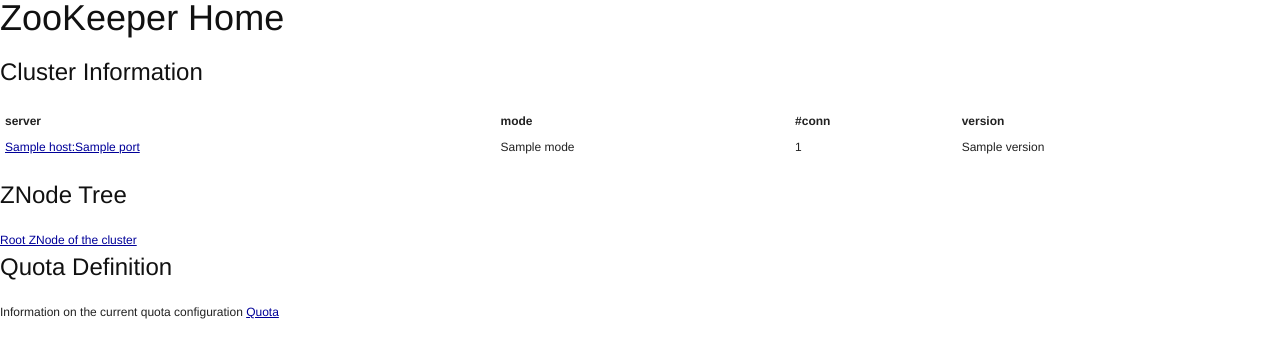
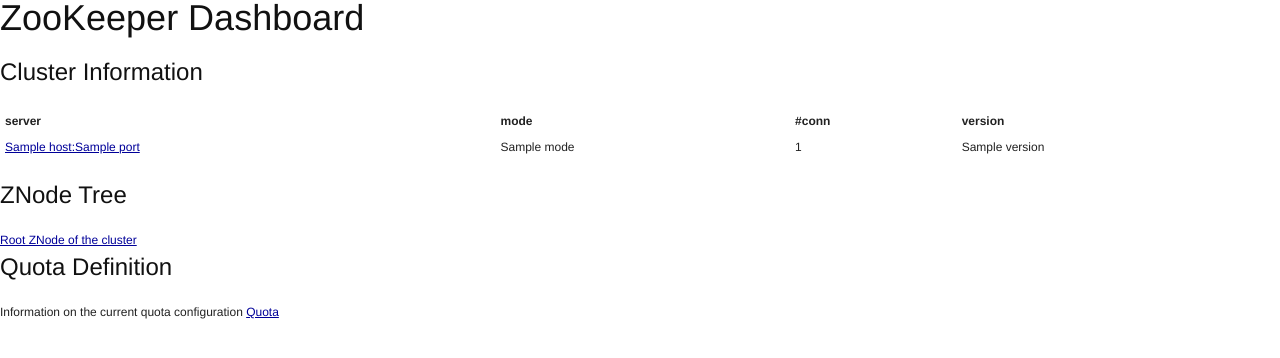
Before and after one commit to phunt/zookeeper_dashboard, a Django app: template zkadmin/templates/zkadmin/index.html in a window 1280 px wide. Shown: the top 358 px of the page. Run offline with Django 3.2, Linux system fonts and the light colour scheme; the template is opened without the code that fills it: most values are stand-ins (such as "Sample title", 1, 10 or a date in 2020).

Commit message:
fixed title of home

```diff
--- a/zkadmin/templates/zkadmin/index.html
+++ b/zkadmin/templates/zkadmin/index.html
@@ -7,11 +7,11 @@
 <!--[if lt IE 8]><link rel="stylesheet" href="/css/blueprint/ie.css" type="text/css" media="screen, projection"><![endif]-->
 
 <link type="text/css" rel="stylesheet" href="/css/zookeeper_dashboard.css" />
-<title>ZooKeeper Home</title>
+<title>ZooKeeper Dashboard</title>
 </head>
 
 <body>
-<h1>ZooKeeper Home</h1>
+<h1>ZooKeeper Dashboard</h1>
 
 <h2>Cluster Information</h2>
 
```
